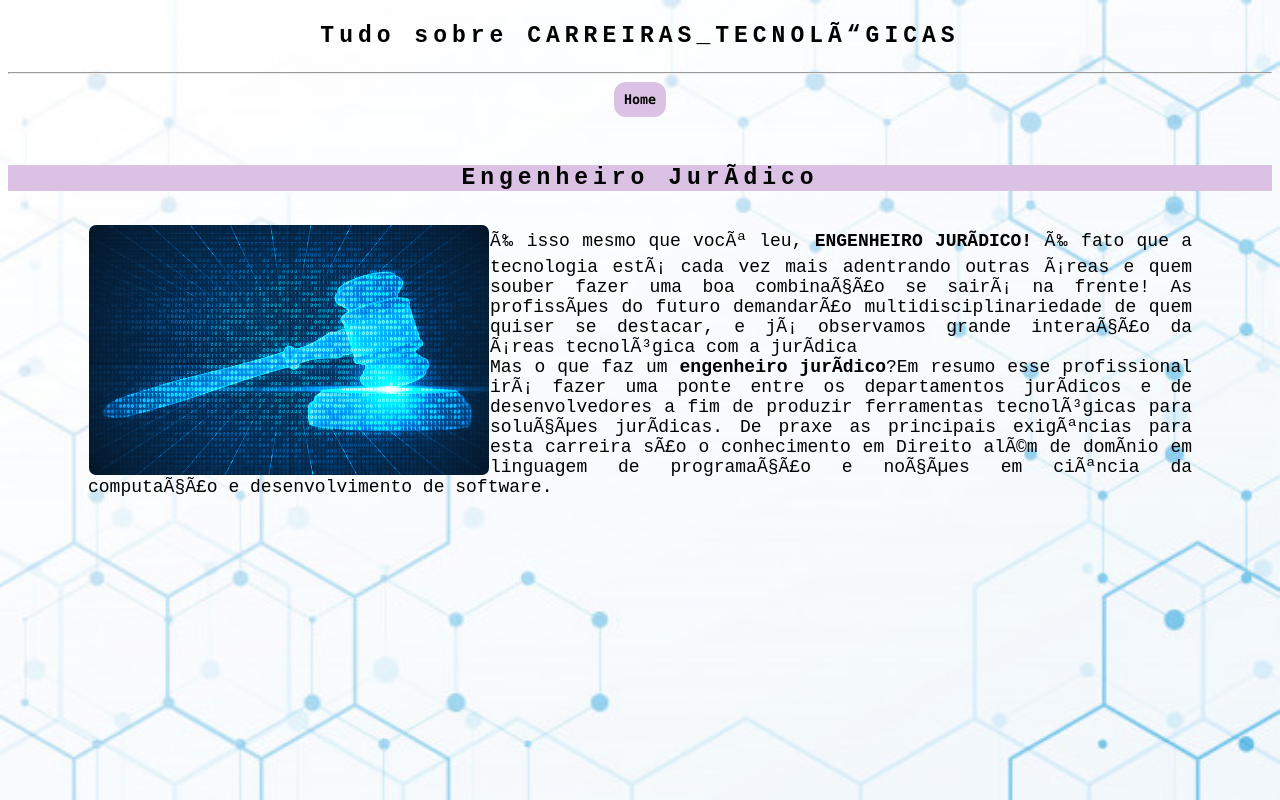
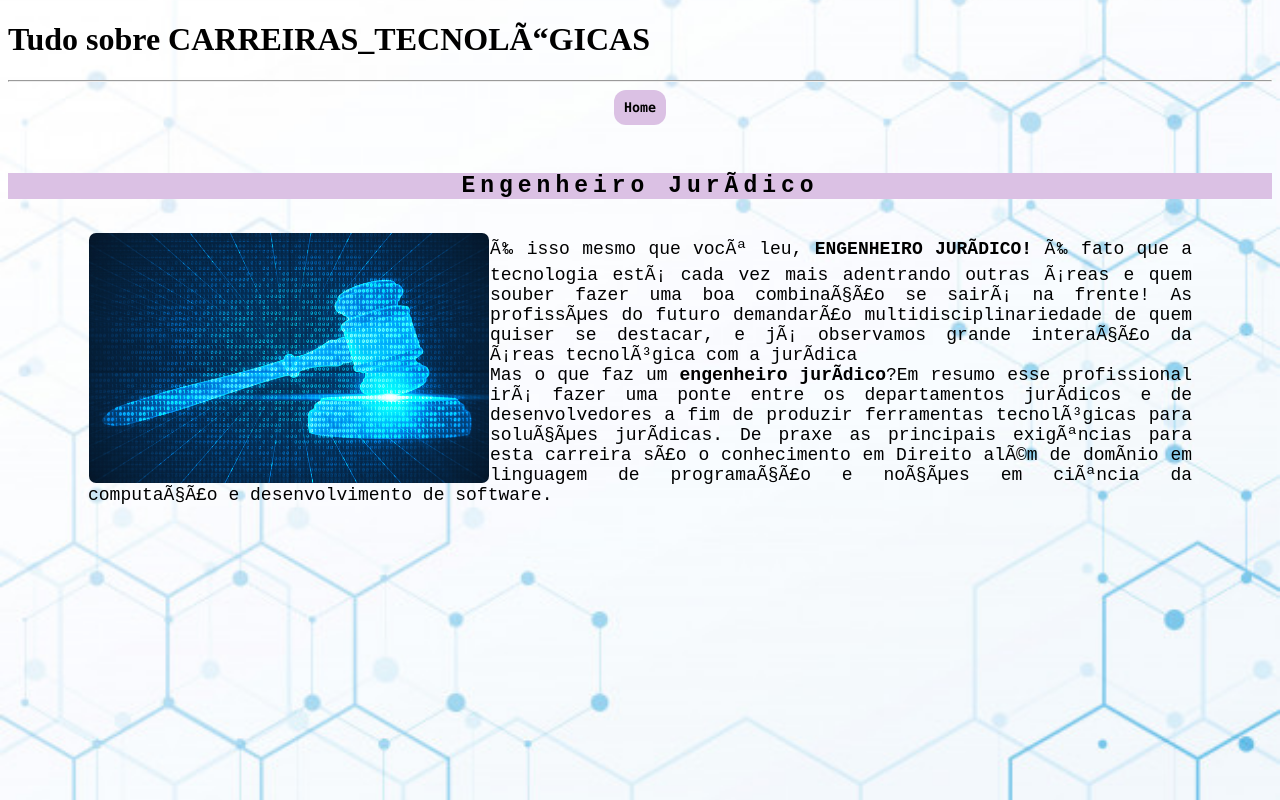
Before and after one commit to MarianaGaldino/projetos-HTML, a plain HTML site: page carreiras.html in a window 1280 px wide. Drawn offline with Linux system fonts and the light colour scheme.

Commit message:
alteracao html carreiras

```diff
--- a/carreiras.html
+++ b/carreiras.html
@@ -2,7 +2,7 @@
 
 <html>
 	<head>
-		<h3> <b> Tudo sobre CARREIRAS_TECNOLÓGICAS </b></h3>
+		<h1> <b> Tudo sobre CARREIRAS_TECNOLÓGICAS </b></h1>
 			<link rel='stylesheet' type='text/css' href='carreiras.css'
 			<meta charset="UTF-8">
 			<hr>
```
